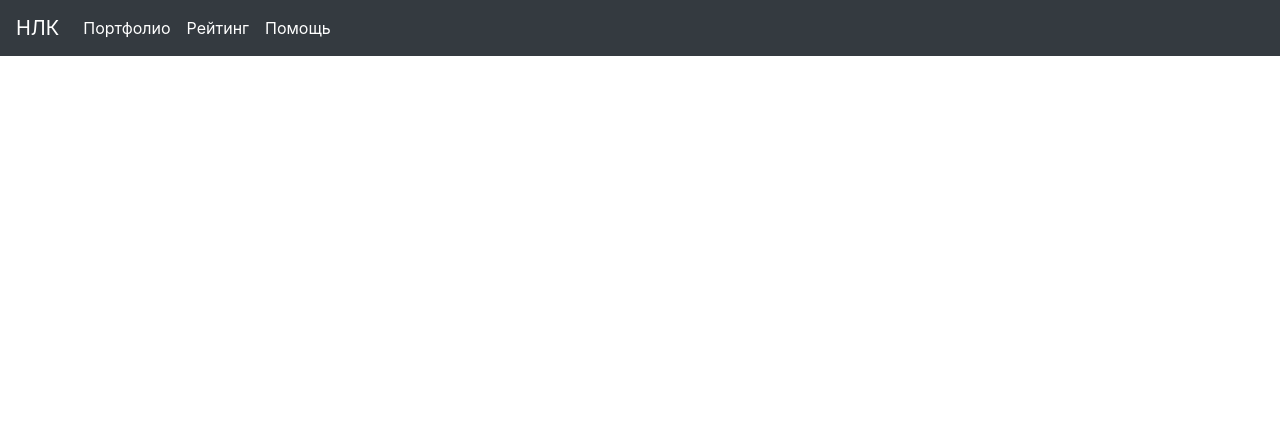
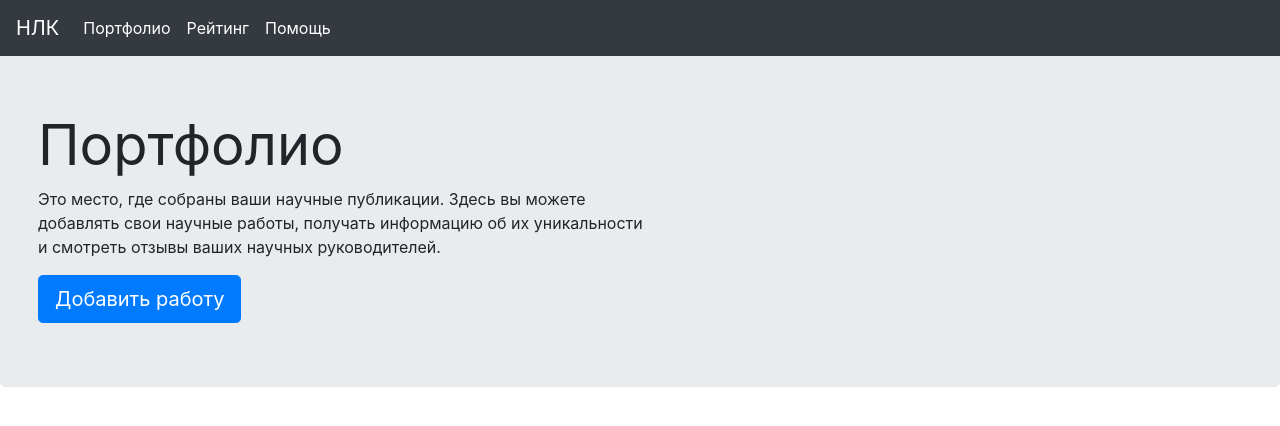
Before and after one commit to Savage-E/Scientific-personal-account-site, a plain HTML site: page index.html in a window 1280 px wide. Drawn offline with Linux system fonts and the light colour scheme.

Commit message:
added jumbotron

```diff
--- a/index.html
+++ b/index.html
@@ -50,7 +50,21 @@
       </nav>
     </header>
     <main role="main">
-      <div class="addPortfolio"></div>
+      <div class="jumbotron">
+        <div class="container">
+          <div class="col-lg-7 col-xs-6">
+            <h2 class="Portfolio-heading">Портфолио</h2>
+            <p>
+              Это место, где собраны ваши научные публикации. Здесь вы можете
+              добавлять свои научные работы, получать информацию об их
+              уникальности и смотреть отзывы ваших научных руководителей.
+            </p>
+            <a class="btn btn-primary btn-lg" href="#" role="button"
+              >Добавить работу</a
+            >
+          </div>
+        </div>
+      </div>
     </main>
     <footer></footer>
   </body>
--- a/vendor/css/main.css
+++ b/vendor/css/main.css
@@ -5,3 +5,26 @@
 .navbar-dark .navbar-brand {
   color: #ffffff;
 }
+.container {
+  width: 100%;
+  padding-right: 15px;
+  padding-left: 15px;
+  margin-right: auto;
+  margin-left: -0.5rem;
+}
+
+body {
+  padding-top: 3rem;
+  padding-bottom: 3rem;
+}
+
+.container .Portfolio-heading {
+  font-size: 3.5rem;
+  font-weight: 400;
+}
+
+@media (min-width: 576px) {
+  .jumbotron {
+    padding: 4rem 1rem;
+  }
+}
```
